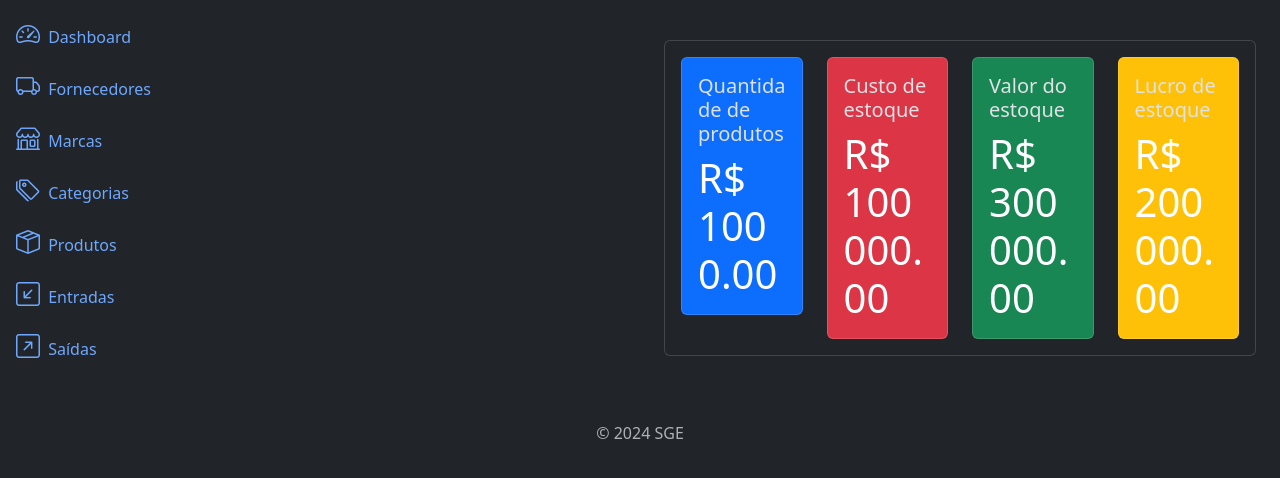
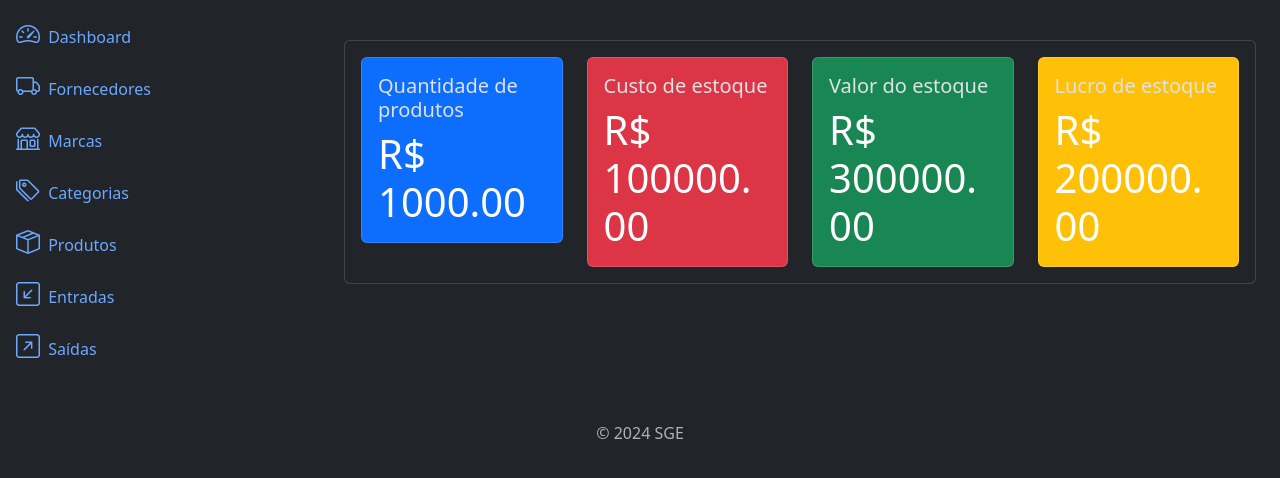
Before and after one commit to paulovitorc1/sge, a Django app: page / in a window 1280 px wide. Shown: the part 56-534 px from the top of the page. Run offline with Django 5.2, Linux system fonts and the light colour scheme; parts of the project's set-up code (start-up, migrations or seed data) failed here and were passed over.

Commit message:
bug_fix distance between slide_bar and content

```diff
--- a/app/templates/base.html
+++ b/app/templates/base.html
@@ -32,7 +32,6 @@
                     </main>
                 </div>
             </div>
-    </div>
 
         </div>
     {% include 'components/_footer.html' %}
--- a/app/templates/components/_sidebar.html
+++ b/app/templates/components/_sidebar.html
@@ -1,5 +1,5 @@
 <div class="row flex-nowrap">
-    <div class="col-auto col-md-6 col-x1-0 px-0 bg-dark">
+    <div class="col-auto col-md-3 col-x1-0 px-0 bg-dark">
         <div class="d-flex flex-column align-items-center align-items-sm-start px-3 pt-2 text-white">
             <button class="btn btn-dark d-block d-sm-none mb-3" type="button" data-bs-toggle="collapse"
                 data-bs-target="#menuCollapse" aria-expanded="false" aria-controls="menuCollapse">
```
Lines whose indentation alone changed are shown as unchanged.
